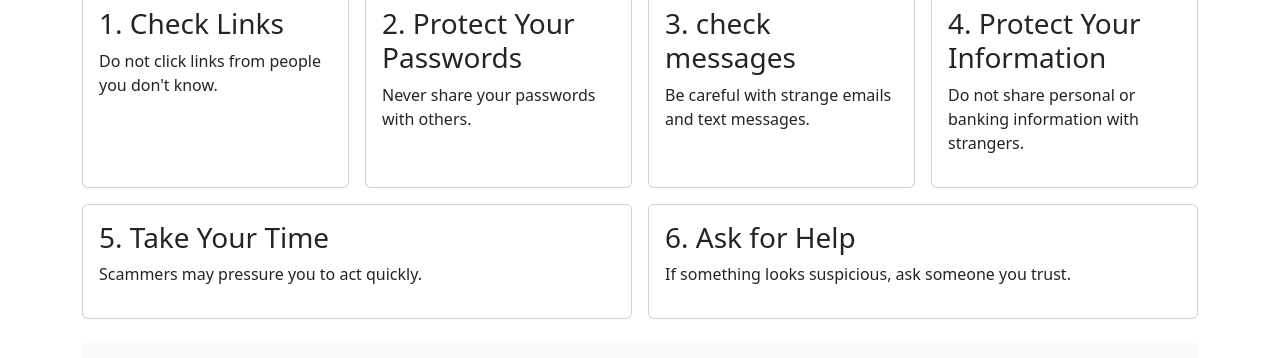
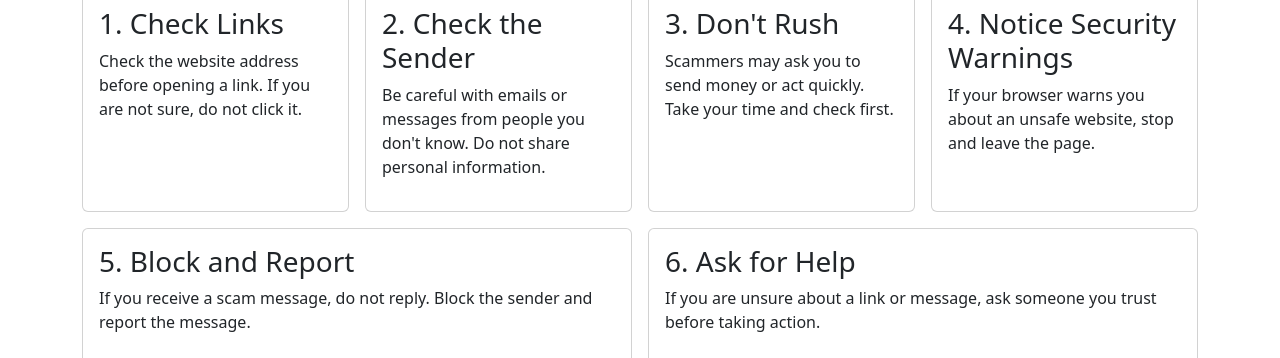
Before and after one commit to owenskippen/1800_202630_DTC15, a plain HTML site: page tips.html in a window 1280 px wide. Shown: the part 254-612 px from the top of the page. Drawn offline with nearby package versions, Linux system fonts and the light colour scheme.

Commit message:
Update safety tips based on survey

```diff
--- a/tips.html
+++ b/tips.html
@@ -39,32 +39,50 @@
         <div class="tips-container d-flex flex-wrap gap-3">
           <article class="tips-card card p-3 flex-fill" style="width: 250px">
             <h3>1. Check Links</h3>
-            <p>Do not click links from people you don't know.</p>
+            <p>
+              Check the website address before opening a link. If you are not
+              sure, do not click it.
+            </p>
           </article>
 
           <article class="tips-card card p-3 flex-fill" style="width: 250px">
-            <h3>2. Protect Your Passwords</h3>
-            <p>Never share your passwords with others.</p>
+            <h3>2. Check the Sender</h3>
+            <p>
+              Be careful with emails or messages from people you don't know. Do
+              not share personal information.
+            </p>
           </article>
 
           <article class="tips-card card p-3 flex-fill" style="width: 250px">
-            <h3>3. check messages</h3>
-            <p>Be careful with strange emails and text messages.</p>
+            <h3>3. Don't Rush</h3>
+            <p>
+              Scammers may ask you to send money or act quickly. Take your time
+              and check first.
+            </p>
           </article>
 
           <article class="tips-card card p-3 flex-fill" style="width: 250px">
-            <h3>4. Protect Your Information</h3>
-            <p>Do not share personal or banking information with strangers.</p>
+            <h3>4. Notice Security Warnings</h3>
+            <p>
+              If your browser warns you about an unsafe website, stop and leave
+              the page.
+            </p>
           </article>
 
           <article class="tips-card card p-3 flex-fill" style="width: 250px">
-            <h3>5. Take Your Time</h3>
-            <p>Scammers may pressure you to act quickly.</p>
+            <h3>5. Block and Report</h3>
+            <p>
+              If you receive a scam message, do not reply. Block the sender and
+              report the message.
+            </p>
           </article>
 
           <article class="tips-card card p-3 flex-fill" style="width: 250px">
             <h3>6. Ask for Help</h3>
-            <p>If something looks suspicious, ask someone you trust.</p>
+            <p>
+              If you are unsure about a link or message, ask someone you trust
+              before taking action.
+            </p>
           </article>
         </div>
       </section>
```
